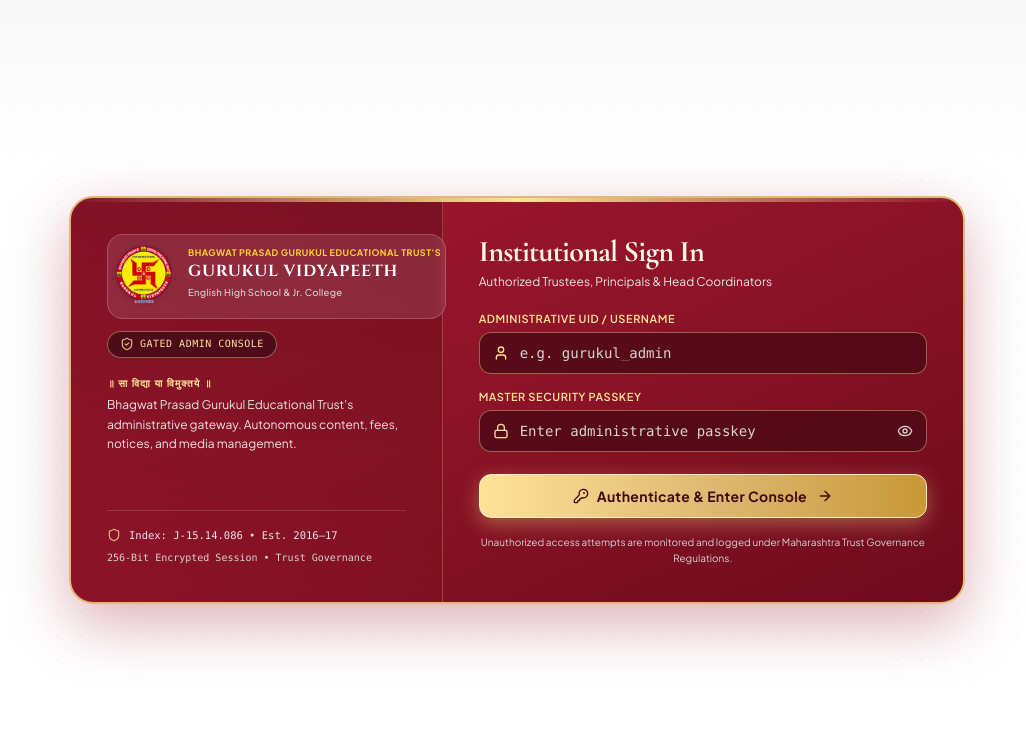
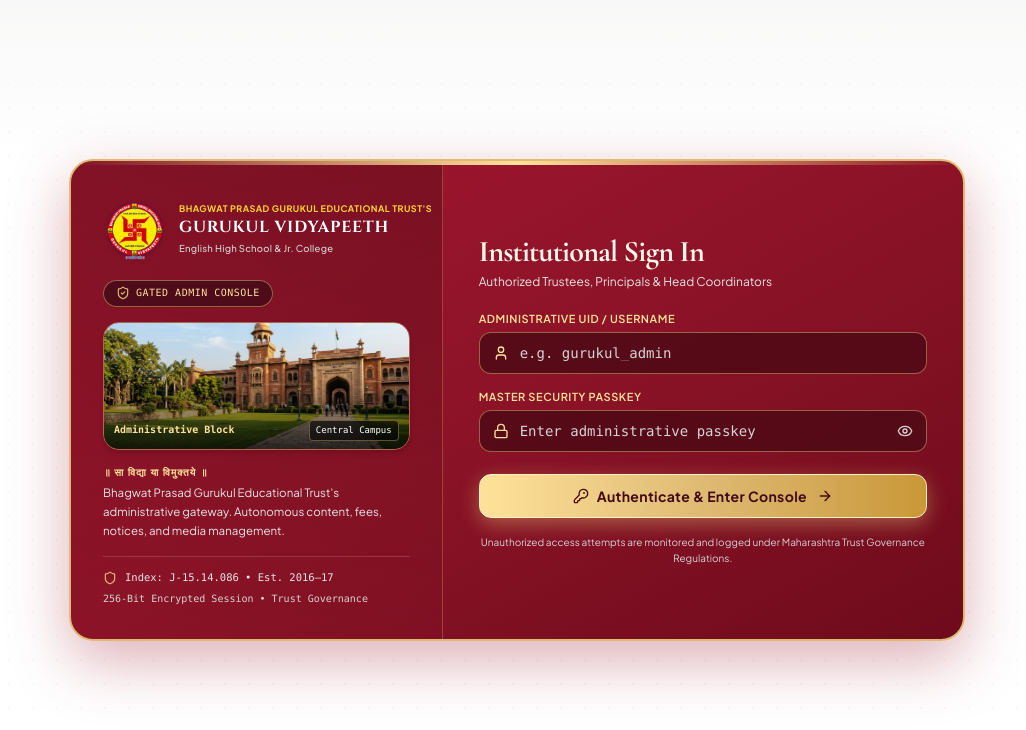
Before and after one commit to steellunknown-ui/Gurukul-Website, a Next.js app: page /admin/login in a window 1280 px wide. Shown: the top 730 px of the page, without its empty margins (123-1149 px from the left). Built offline with nearby package versions, Linux system fonts and the light colour scheme.

Commit message:
feat(admin): embed generated central administrative block campus image and remove bubble container around logo

```diff
--- a/src/app/admin/login/page.tsx
+++ b/src/app/admin/login/page.tsx
@@ -1,6 +1,7 @@
 "use client";
 
 import React, { useState, Suspense } from "react";
+import Image from "next/image";
 import { useRouter, useSearchParams } from "next/navigation";
 import {
   ShieldCheck,
@@ -95,11 +96,11 @@
             {/* =========================================================================
                 LEFT COLUMN: Institutional Identity & Heritage (Broad & Compact)
                 ========================================================================= */}
-            <div className="md:col-span-5 p-6 sm:p-8 lg:p-9 bg-gradient-to-b from-black/20 via-black/10 to-transparent border-b md:border-b-0 md:border-r border-[#DFBA73]/30 flex flex-col justify-between">
-              <div className="space-y-4">
-                {/* Crest & Trust Title */}
-                <div className="space-y-3">
-                  <div className="inline-block p-1 bg-white/10 rounded-2xl backdrop-blur-xs border border-white/20">
+            <div className="md:col-span-5 p-6 sm:p-7 lg:p-8 bg-gradient-to-b from-black/20 via-black/10 to-transparent border-b md:border-b-0 md:border-r border-[#DFBA73]/30 flex flex-col justify-between space-y-4">
+              <div className="space-y-3.5">
+                {/* Crest & Trust Title without the box bubble */}
+                <div className="space-y-2">
+                  <div className="py-0.5">
                     <CrestLogo variant="light" />
                   </div>
 
@@ -109,18 +110,37 @@
                   </div>
                 </div>
 
+                {/* New Administrative Heritage Building Photo */}
+                <div className="relative w-full h-28 sm:h-32 rounded-2xl overflow-hidden border border-[#DFBA73]/50 shadow-md group">
+                  <Image
+                    src="/images/admin/admin-campus-entrance.jpg"
+                    alt="Gurukul Vidyapeeth Central Administrative Block"
+                    fill
+                    sizes="(max-width: 768px) 100vw, 360px"
+                    className="object-cover transition-transform duration-500 group-hover:scale-105"
+                    priority
+                  />
+                  <div className="absolute inset-0 bg-gradient-to-t from-black/75 via-black/15 to-transparent pointer-events-none" />
+                  <div className="absolute bottom-2 left-2.5 right-2.5 flex items-center justify-between text-[10px] font-mono text-[#FFE29A]">
+                    <span className="font-semibold drop-shadow-sm">Administrative Block</span>
+                    <span className="px-1.5 py-0.5 rounded bg-black/60 backdrop-blur-xs border border-[#DFBA73]/40 text-[9px] text-white">
+                      Central Campus
+                    </span>
+                  </div>
+                </div>
+
                 <div className="space-y-1">
                   <span className="text-[10px] font-serif font-bold text-[#FFE29A] tracking-widest uppercase block">
                     ॥ सा विद्या या विमुक्तये ॥
                   </span>
-                  <p className="text-xs text-stone-200 leading-relaxed">
+                  <p className="text-[11.5px] text-stone-200 leading-relaxed">
                     Bhagwat Prasad Gurukul Educational Trust&apos;s administrative gateway. Autonomous content, fees, notices, and media management.
                   </p>
                 </div>
               </div>
 
               {/* Compliance & Security Badges (Compact) */}
-              <div className="pt-4 border-t border-white/15 space-y-1.5 text-[10.5px] font-mono text-stone-200">
+              <div className="pt-3 border-t border-white/15 space-y-1 text-[10.5px] font-mono text-stone-200">
                 <div className="flex items-center gap-2">
                   <Shield className="w-3.5 h-3.5 text-[#DFBA73] shrink-0" />
                   <span>Index: J-15.14.086 • Est. 2016–17</span>
```
Also changed, not shown: public/images/admin/admin-campus-entrance.jpg (added).
